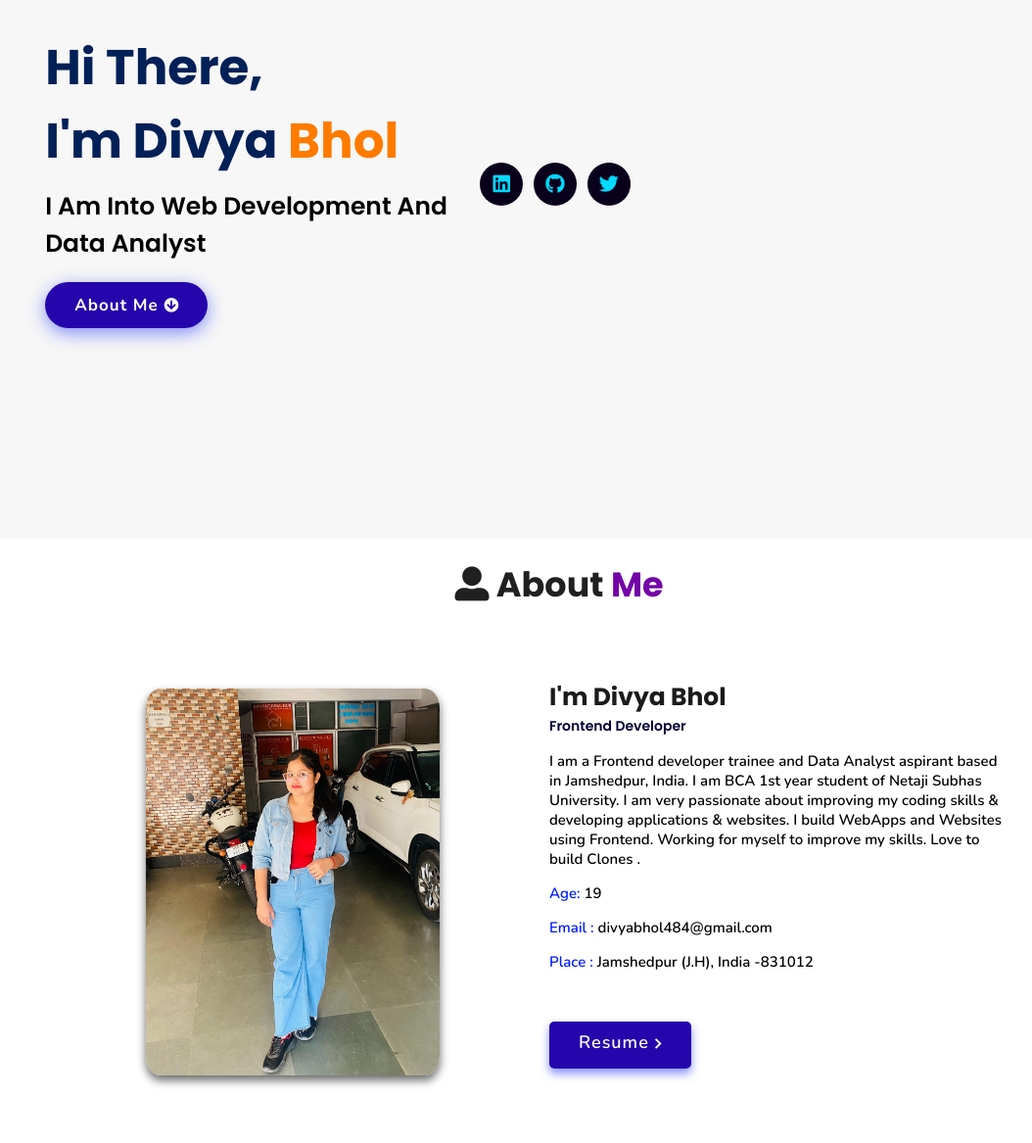
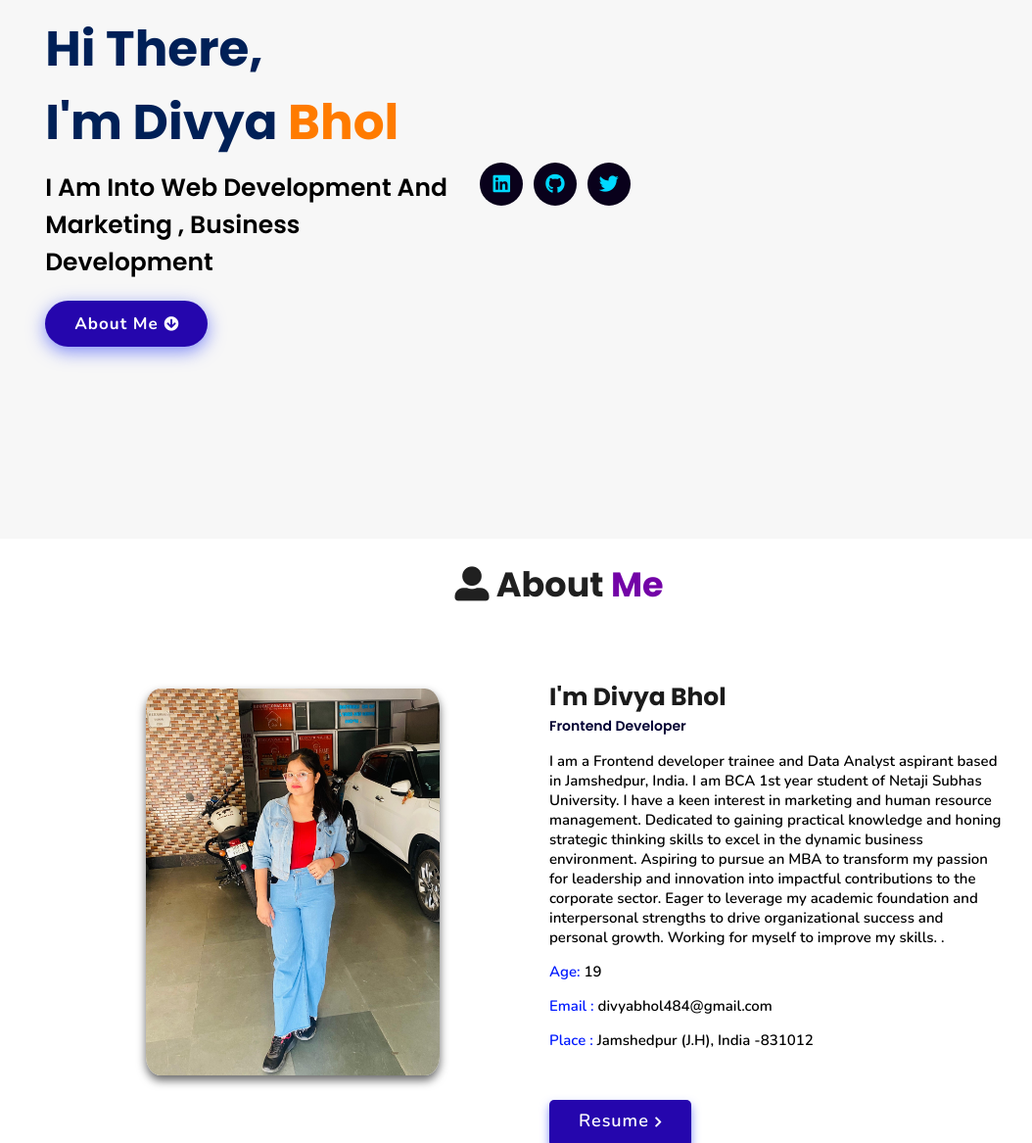
Before and after one commit to codewithdivyaa/PORTFOLIO, a plain HTML site: page index.html in a window 1280 px wide. Shown: the part 250-1417 px from the top of the page at 98% size, without its empty margins (69-1123 px from the left). Drawn offline with nearby package versions, Linux system fonts and the light colour scheme.

Commit message:
Update index.html

```diff
--- a/index.html
+++ b/index.html
@@ -42,7 +42,7 @@
 
     <div class="content">
     <h2>Hi There,<br/> I'm Divya  <span>Bhol </span></h2>
-    <p>i am into Web Development and Data Analyst <span class="typing-text"></span></p>
+    <p>i am into Web Development and Marketing , Business development <span class="typing-text"></span></p>
 
     <a href="#about" class="btn"><span>About Me</span>
       <i class="fas fa-arrow-circle-down"></i>
@@ -78,10 +78,12 @@
 
         <p>I am a Frontend developer trainee and Data Analyst aspirant based in Jamshedpur, India.
           I am BCA 1st year student of Netaji Subhas University.
-          I am very passionate about improving my coding skills & developing applications & websites.
-          I build WebApps and Websites using Frontend.
+          I have a keen interest in marketing and human resource management.
+        Dedicated to gaining practical knowledge and honing strategic thinking skills to excel in the dynamic business environment.
+        Aspiring to pursue an MBA to transform my passion for leadership and innovation into impactful contributions to the corporate sector.
+        Eager to leverage my academic foundation and interpersonal strengths to drive organizational success and personal growth.
           Working for myself to improve my skills.
-          Love to build Clones  . </p>
+          . </p>
         <div class="box-container">
             <div class="box">
               <p><span> age: </span> 19 </p>
```
